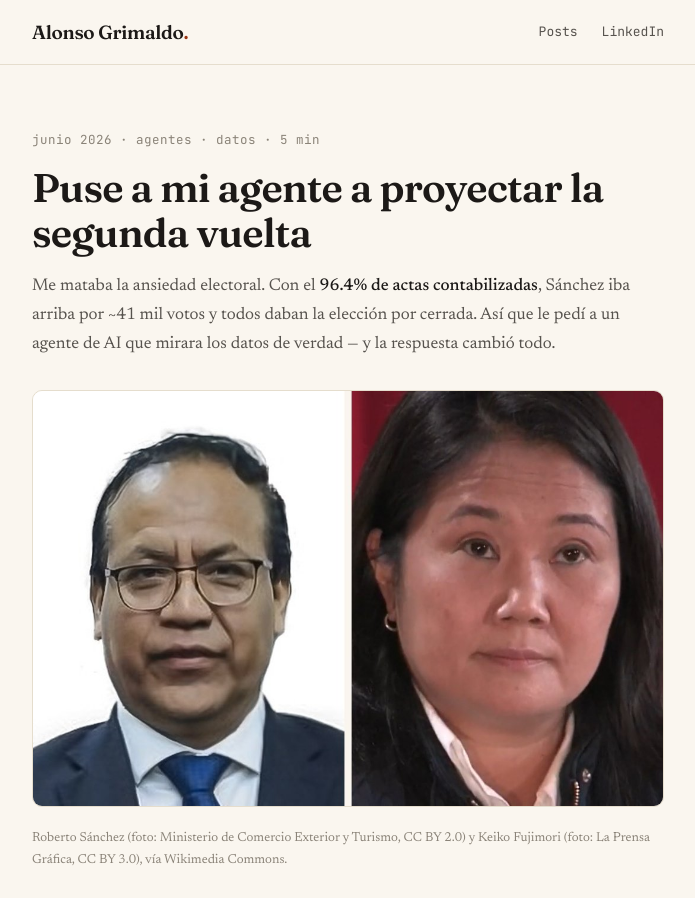
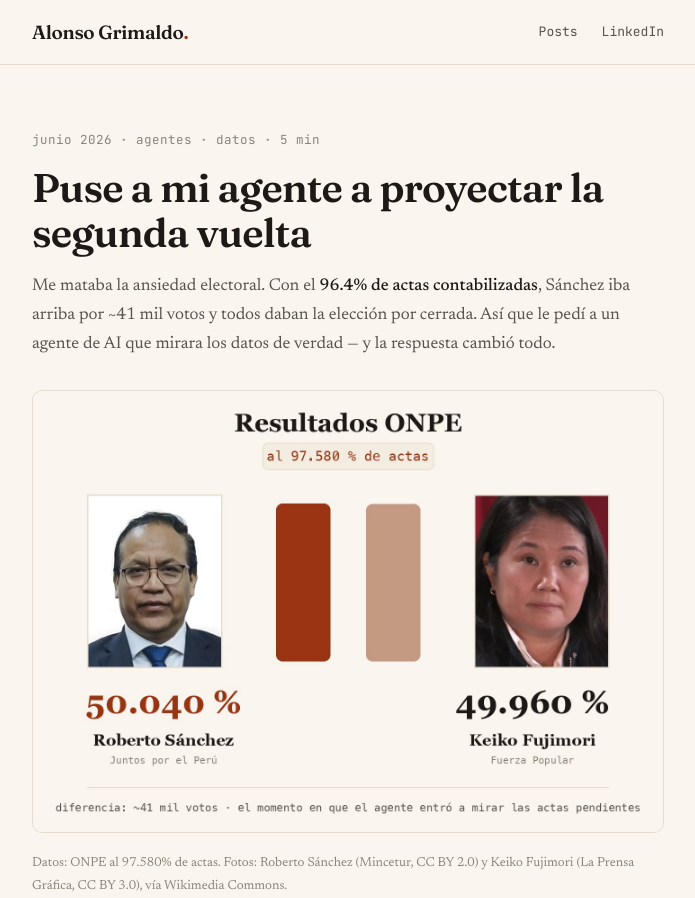
Before and after one commit to agrimald2/alonsogrimaldo.com, a Next.js app: page /posts/agente-proyeccion-electoral in a window 1280 px wide. Shown: the top 898 px of the page, without its empty margins (292-987 px from the left). Built offline with nearby package versions, Linux system fonts and the light colour scheme.

Commit message:
Replace elections image with own-brand ONPE results infographic (factual data, CC photos)

```diff
--- a/app/posts/agente-proyeccion-electoral/page.tsx
+++ b/app/posts/agente-proyeccion-electoral/page.tsx
@@ -34,14 +34,14 @@ export default function AgenteProyeccionElectoral() {
           <figure className="post-fig">
             <Image
               src="/img/post-elecciones.jpg"
-              alt="Roberto Sánchez y Keiko Fujimori, candidatos de la segunda vuelta presidencial de Perú 2026"
-              width={1062}
-              height={700}
+              alt="Resultados ONPE al 97.580% de actas: Roberto Sánchez (Juntos por el Perú) 50.040%, Keiko Fujimori (Fuerza Popular) 49.960% — diferencia de ~41 mil votos"
+              width={1400}
+              height={980}
               priority
             />
             <figcaption>
-              Roberto Sánchez (foto: Ministerio de Comercio Exterior y Turismo, CC BY
-              2.0) y Keiko Fujimori (foto: La Prensa Gráfica, CC BY 3.0), vía Wikimedia
+              Datos: ONPE al 97.580% de actas. Fotos: Roberto Sánchez (Mincetur, CC BY
+              2.0) y Keiko Fujimori (La Prensa Gráfica, CC BY 3.0), vía Wikimedia
               Commons.
             </figcaption>
           </figure>
```
Also changed, not shown: public/img/post-elecciones.jpg.
